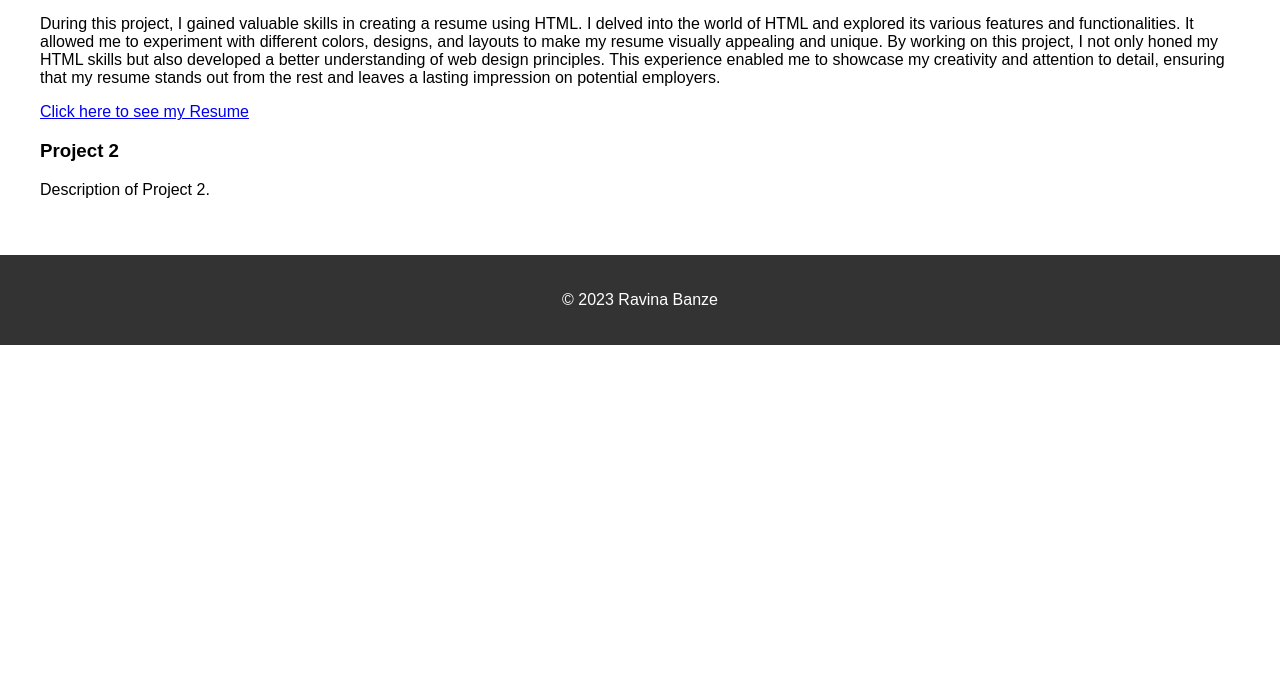
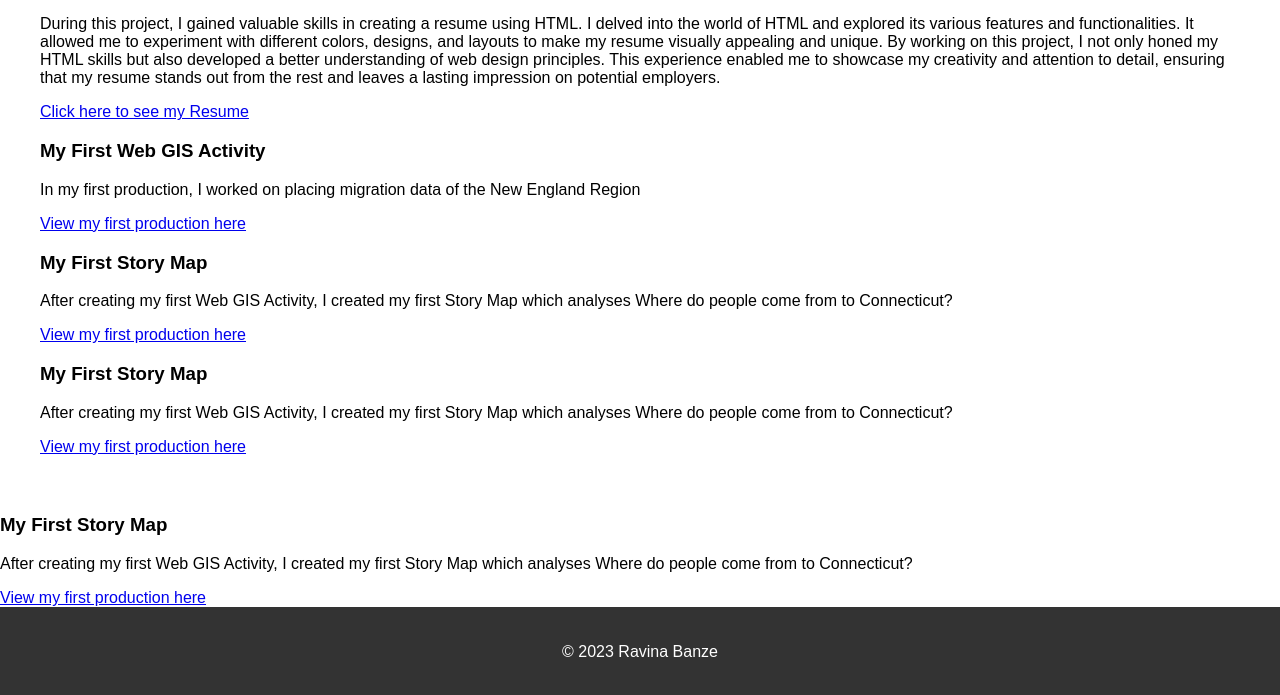
Before and after one commit to ravinabanz/WebGIS-Portfolio, a plain HTML site: page projects.html in a window 1280 px wide. Shown: the part 299-994 px from the top of the page. Before the commit the page ends 800 px from the top, so only its background shows below. Drawn offline with Linux system fonts and the light colour scheme.

Commit message:
Update projects.html

```diff
--- a/projects.html
+++ b/projects.html
@@ -25,12 +25,20 @@
             <a href="https://ravinabanz.github.io/Resume/">Click here to see my Resume</a>
         </div>
         <div class="project">
-            <h3>Project 2</h3>
-            <p>Description of Project 2.</p>
+            <h3>My First Web GIS Activity</h3>
+            <p>In my first production, I worked on placing migration data of the New England Region</p>
+            <a href="https://umass-amherst.maps.arcgis.com/apps/instant/basic/index.html?appid=3a04991012e1449face24d661266bae9">View my first production here</a>
         </div>
-        <!-- Add more project sections as needed -->
-    </section>
-
+        <div class="project">
+            <h3>My First Story Map</h3>
+            <p>After creating my first Web GIS Activity, I created my first Story Map which analyses Where do people come from to Connecticut?</p>
+            <a href="https://umass-amherst.maps.arcgis.com/apps/instant/basic/index.html?appid=3a04991012e1449face24d661266bae9">View my first production here</a>
+      <h3>My First Story Map</h3>
+            <p>After creating my first Web GIS Activity, I created my first Story Map which analyses Where do people come from to Connecticut?</p>
+            <a href="https://umass-amherst.maps.arcgis.com/apps/instant/basic/index.html?appid=3a04991012e1449face24d661266bae9">View my first production here</a>    </section>
+      <h3>My First Story Map</h3>
+            <p>After creating my first Web GIS Activity, I created my first Story Map which analyses Where do people come from to Connecticut?</p>
+            <a href="https://umass-amherst.maps.arcgis.com/apps/instant/basic/index.html?appid=3a04991012e1449face24d661266bae9">View my first production here</a>    </section>
     <footer>
         <p>&copy; 2023 Ravina Banze</p>
     </footer>
```
